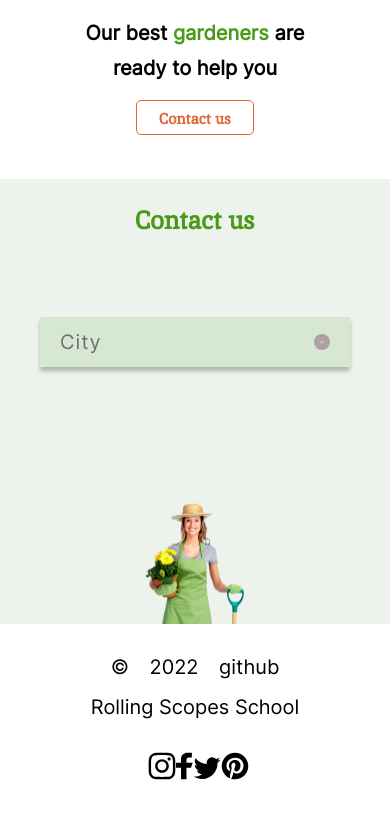
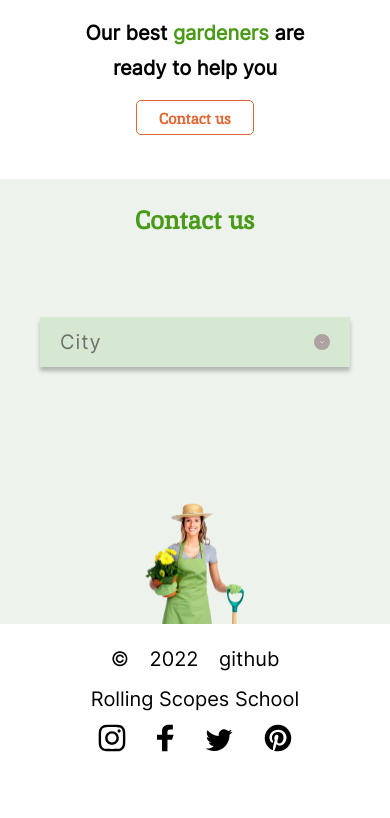
Before and after one commit to wecansur/plants, a plain HTML site: page plants/index.html in a window 390 px wide. Shown: the part 4545-5363 px from the top of the page. After the commit the page ends 5330 px from the top, so only its background shows below. Drawn offline with Linux system fonts and the light colour scheme.

Commit message:
feat: adapte footer to mobile

```diff
--- a/plants/css/style.scss
+++ b/plants/css/style.scss
@@ -976,6 +976,10 @@ html {
         width: 450px;
     }
 
+    @media (max-width: 768px) {
+        margin: 0 0 233px 0;
+    }
+
     @media (max-width:650px) {
         margin: 0 0 113px 0;
         padding-right: 20px;
@@ -1041,6 +1045,11 @@ html {
         height: 200px;
         padding-top: 23px;
     }
+
+    @media (max-width: 650px) {
+        height: 161px;
+        padding-top: 15px;
+    }
 }
 
 .creator-info {
@@ -1085,6 +1094,11 @@ html {
         padding: 25px 0 0 0;
         width: 27.6%;
     }
+
+    @media (max-width: 650px) {
+        padding: 5px 0 0 0;
+        width: 57%;
+    }
 }
 
 .social-img {
```
Also changed, not shown: plants/css/style.css, 1 other file.
